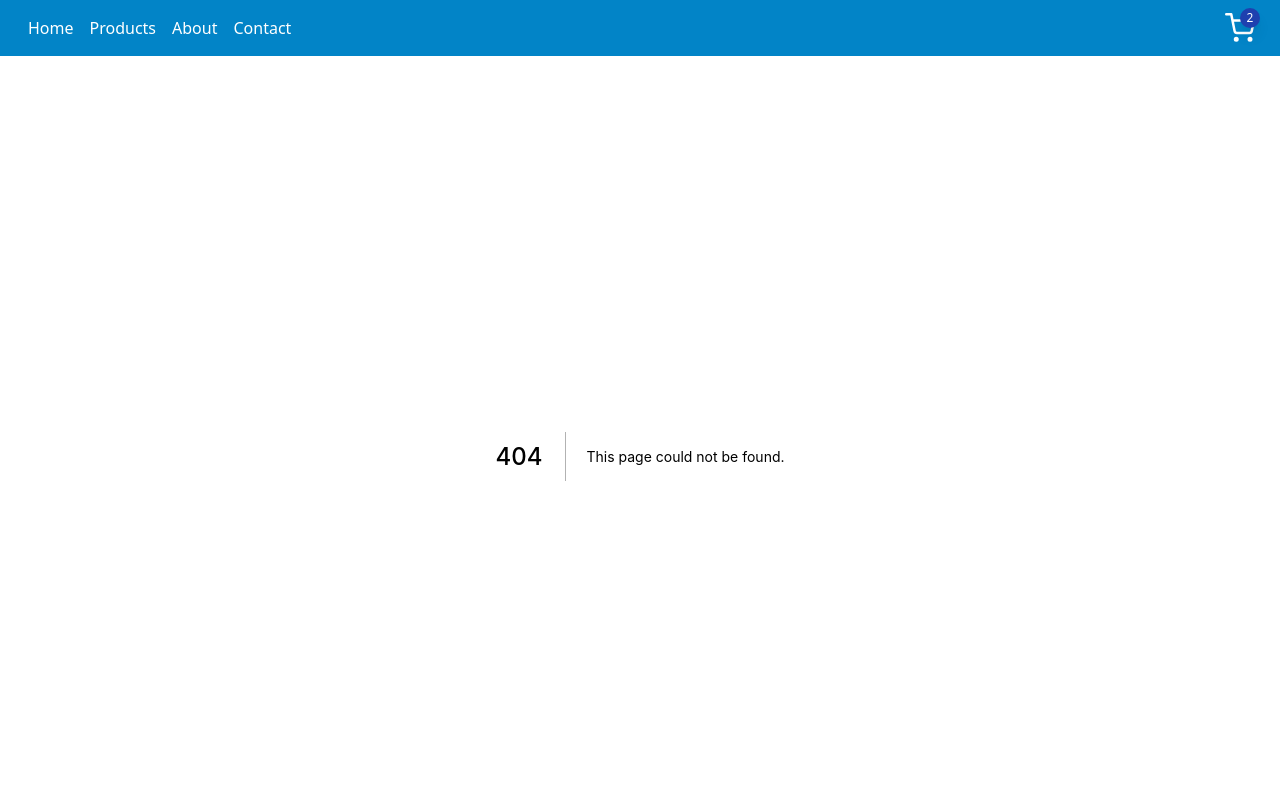
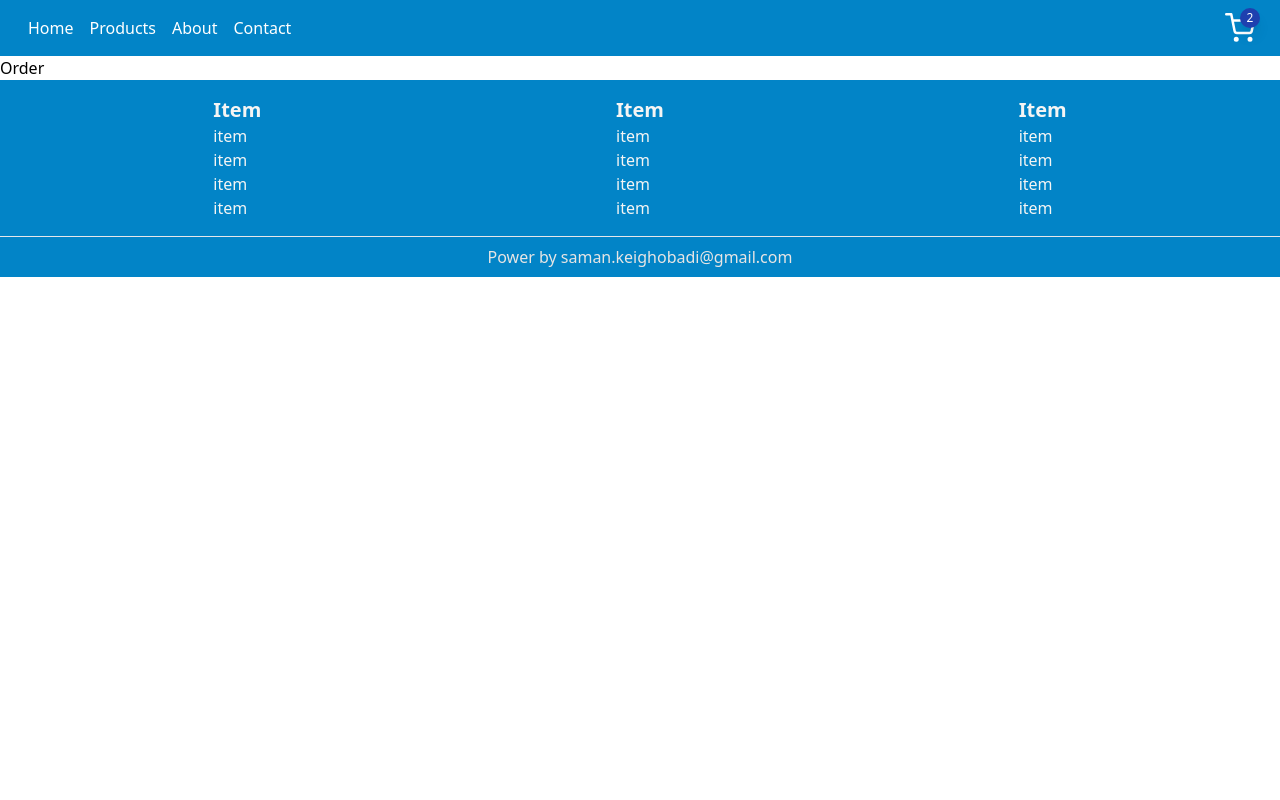
Before and after one commit to SamanKeighobadi/phone-store, a Next.js app: page /orders/1 in a window 1280 px wide. Before the commit this address had no page. Shown: the top 800 px of the page. Built offline with nearby package versions, Linux system fonts and the light colour scheme.

Commit message:
create order page

```diff
--- /dev/null
+++ b/pages/orders/[id].jsx
@@ -0,0 +1,9 @@
+const Order  = () =>{
+    return (
+        <div>
+            <h1>Order</h1>
+        </div>
+    )
+}
+
+export default Order;
```
